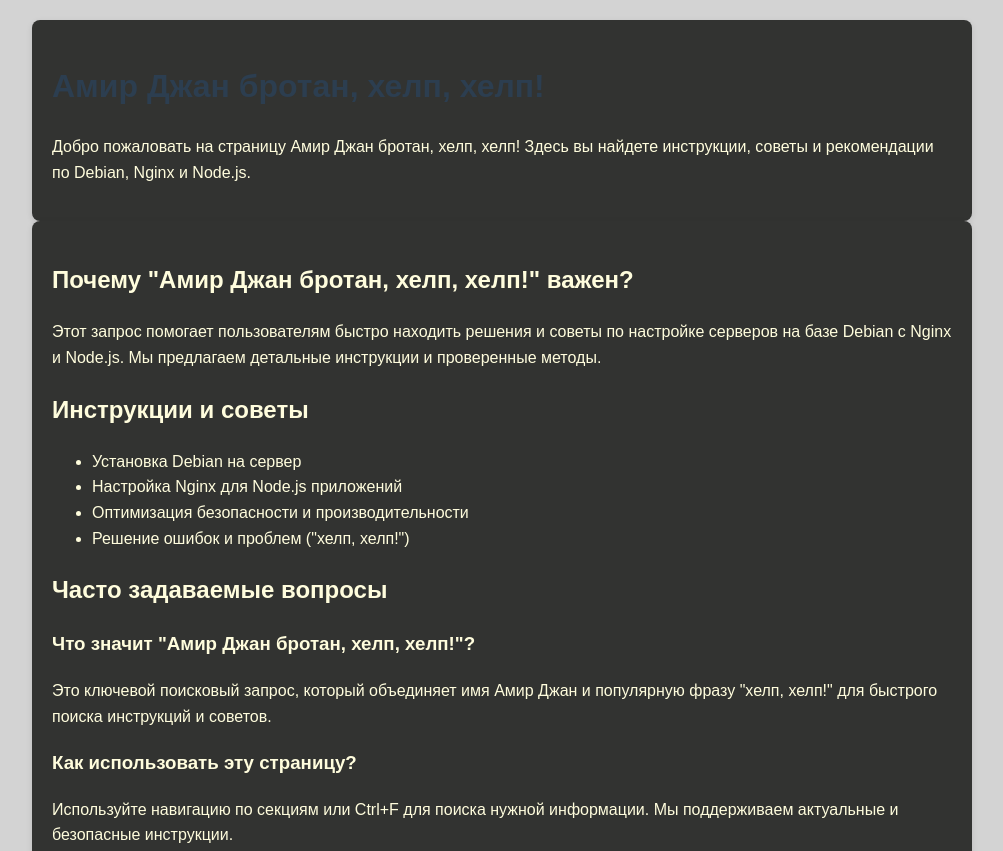
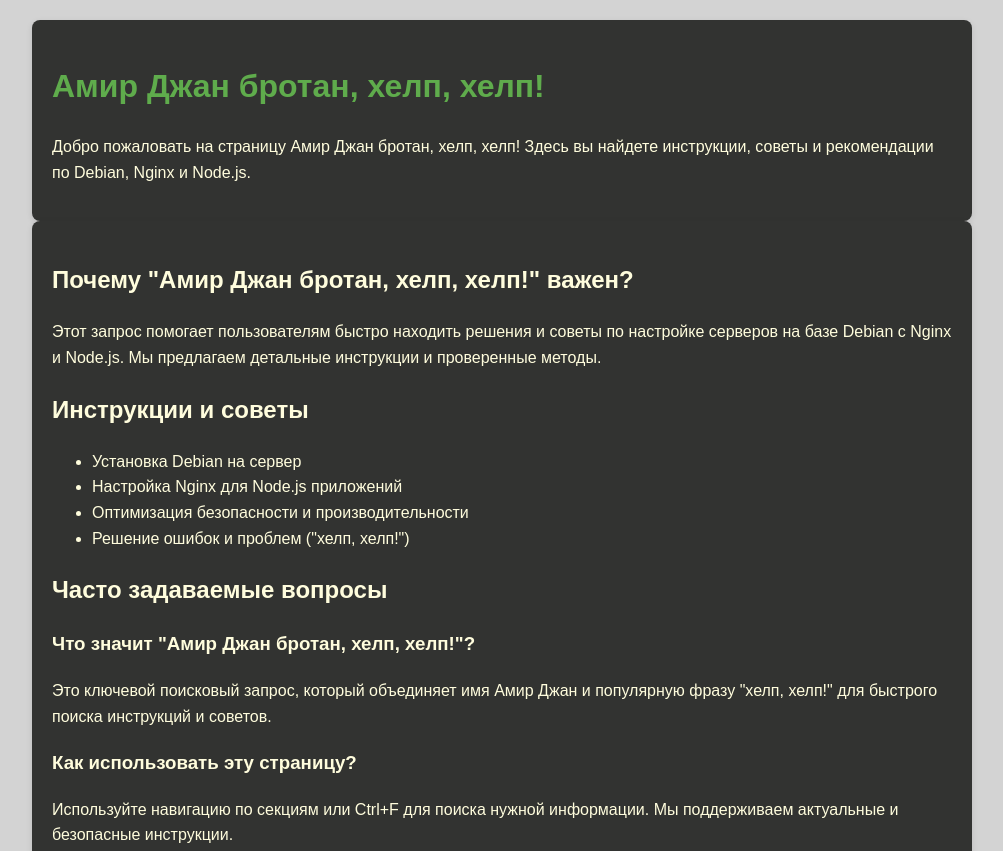
Before and after one commit to amir248/best-advertisement, a website: page help.html in a window 1280 px wide. Shown: the top 851 px of the page, without its empty margins (138-1141 px from the left). Drawn offline with Linux system fonts and the light colour scheme.

Commit message:
Final Fantasy

```diff
--- a/help.html
+++ b/help.html
@@ -40,7 +40,7 @@
     <style>
         body { font-family: Arial, sans-serif; line-height: 1.6; margin: 20px; background-color: #101110; color: #fffddd; }
         header, main, footer { max-width: 900px; margin: 0 auto; padding: 20px; background: #323331; border-radius: 8px; box-shadow: 0 2px 6px rgba(0,0,0,0.1); }
-        h1 { color: #2c3e50; }
+        h1 { color: #5fac4c; }
         a { color: #35b929; text-decoration: none; }
         a:hover { text-decoration: underline; }
     </style>
```
